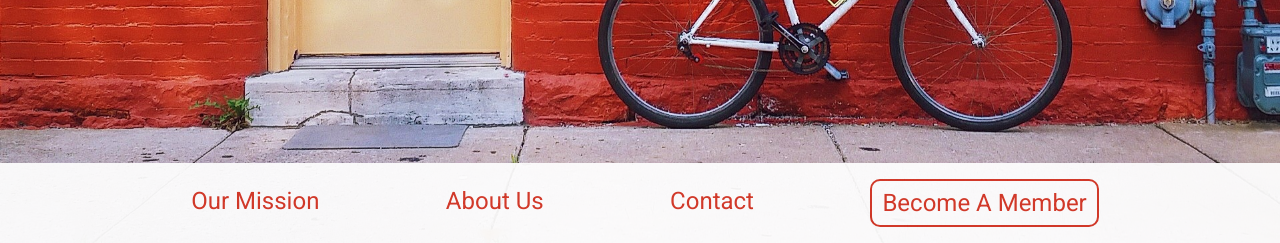
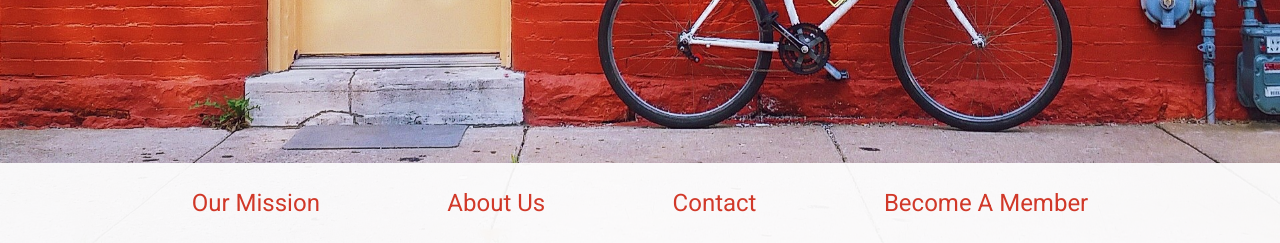
Before and after one commit to samlachance/mainstbikecoop, a plain HTML site: page index.html in a window 1280 px wide. Shown: the part 557-800 px from the top of the page. Drawn offline with Linux system fonts and the light colour scheme; a web font is replaced by a local one.

Commit message:
Update index.html
Removed the CSS class `filled` because it will be replaced by `:hover`

```diff
--- a/index.html
+++ b/index.html
@@ -23,7 +23,7 @@
           <li><a href="#mission">Our Mission</a></li>
           <li><a href="#about">About Us</a></li>
           <li><a href="#contact">Contact</a></li>
-          <li class="filled"><a href="#get-involved">Become A Member</a></li>
+          <li><a href="#get-involved">Become A Member</a></li>
         </ul>
     </nav>
   </section>
```
